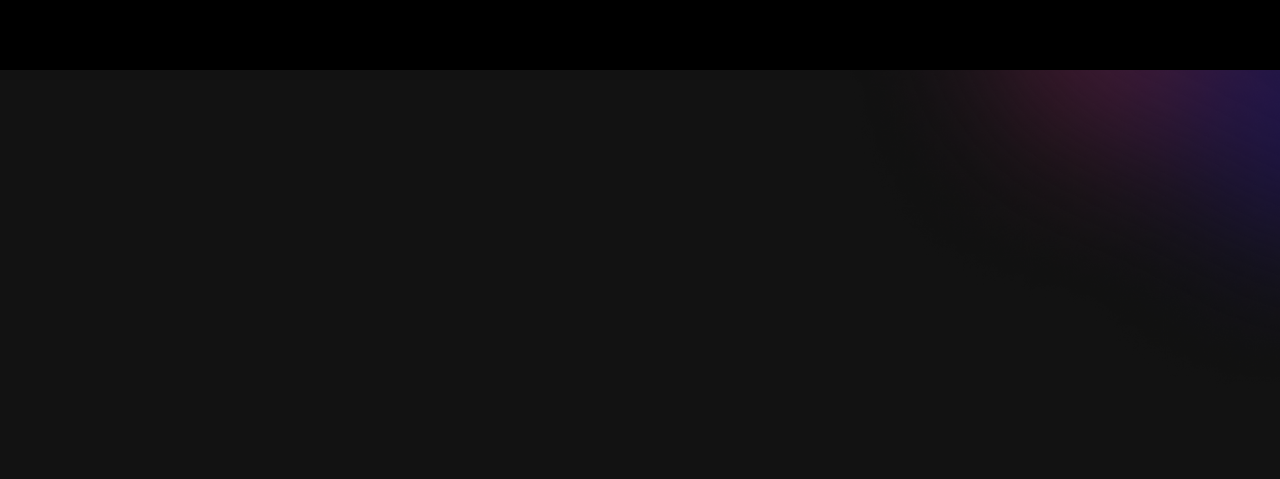
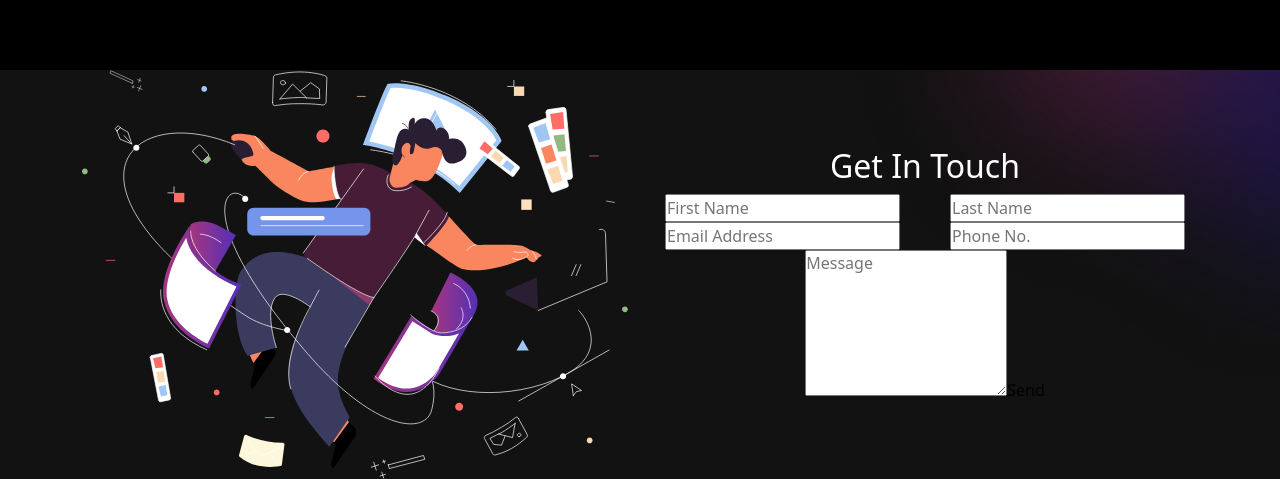
Before and after one commit to manjari19/manjari19.github.io, a React (Create React App) app in the folder personal-portfolio/: page / in a window 1280 px wide. Shown: the part 1938-2417 px from the top of the page. Before the commit the page ends 2344 px from the top, so only its background shows below. Built offline with nearby package versions, Linux system fonts and the light colour scheme.

Commit message:
Added nodemailer package

```diff
--- a/personal-portfolio/package.json
+++ b/personal-portfolio/package.json
@@ -5,7 +5,10 @@
   "dependencies": {
     "animate.css": "^4.1.1",
     "bootstrap": "^5.3.3",
+    "cors": "^2.8.5",
     "cra-template": "1.2.0",
+    "express": "^4.21.2",
+    "nodemailer": "^6.10.0",
     "react": "^18.3.1",
     "react-bootstrap": "^2.10.9",
     "react-dom": "^18.3.1",
--- a/personal-portfolio/src/App.js
+++ b/personal-portfolio/src/App.js
@@ -4,6 +4,7 @@ import { NavBar } from './components/NavBar';
 import { Banner} from './components/Banner';
 import { Skills} from './components/Skills';
 import { Projects} from './components/Projects';
+import { Contact} from './components/Contact';
 
 import 'bootstrap/dist/css/bootstrap.min.css'
 
@@ -14,6 +15,7 @@ function App() {
       <Banner/>
       <Skills />
       <Projects />
+      <Contact />
     </div>
   );
 }
--- a/personal-portfolio/src/components/Contact.js
+++ b/personal-portfolio/src/components/Contact.js
@@ -50,7 +50,7 @@ export const Contact = () => {
           <Col size={12} md={6}>
             <TrackVisibility>
               {({ isVisible }) =>
-                <img className={isVisible ? "animate__animated animate__zoomIn" : ""} src={contactImg} alt="Contact Us"/>
+                <img className={isVisible ? "animate__animated animate__zoomIn" : ""} src={contactImg} alt="Contact Me"/>
               }
             </TrackVisibility>
           </Col>
```
Also changed, not shown: 1 other file (tests, documents, lock files or other folders).
